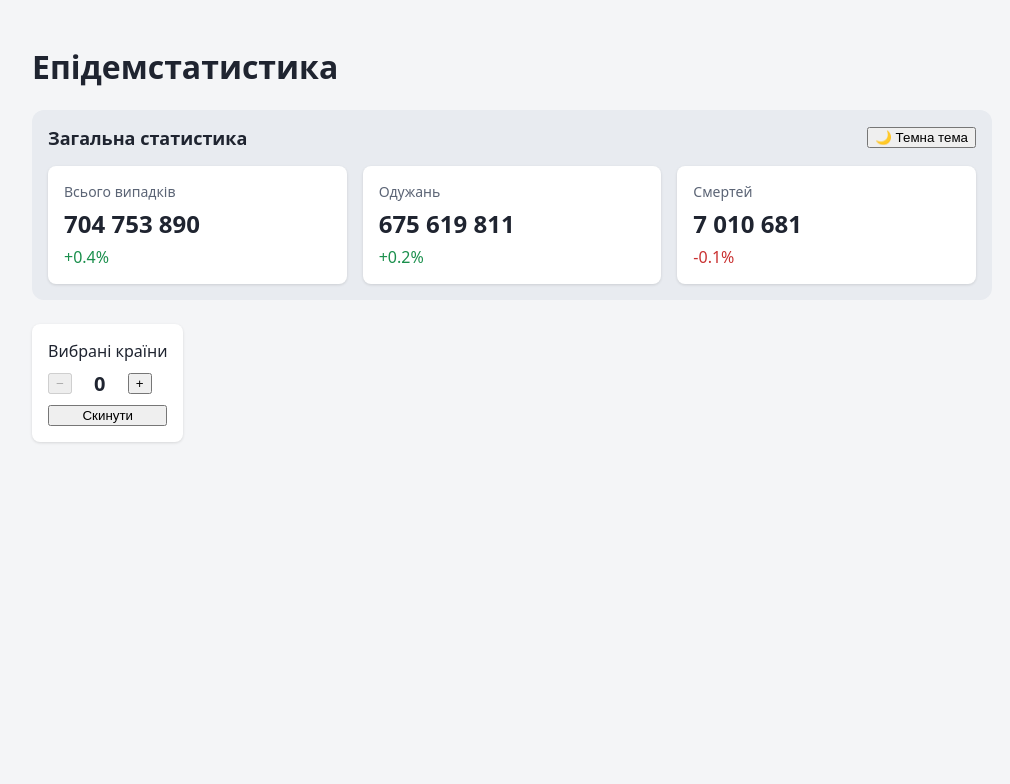
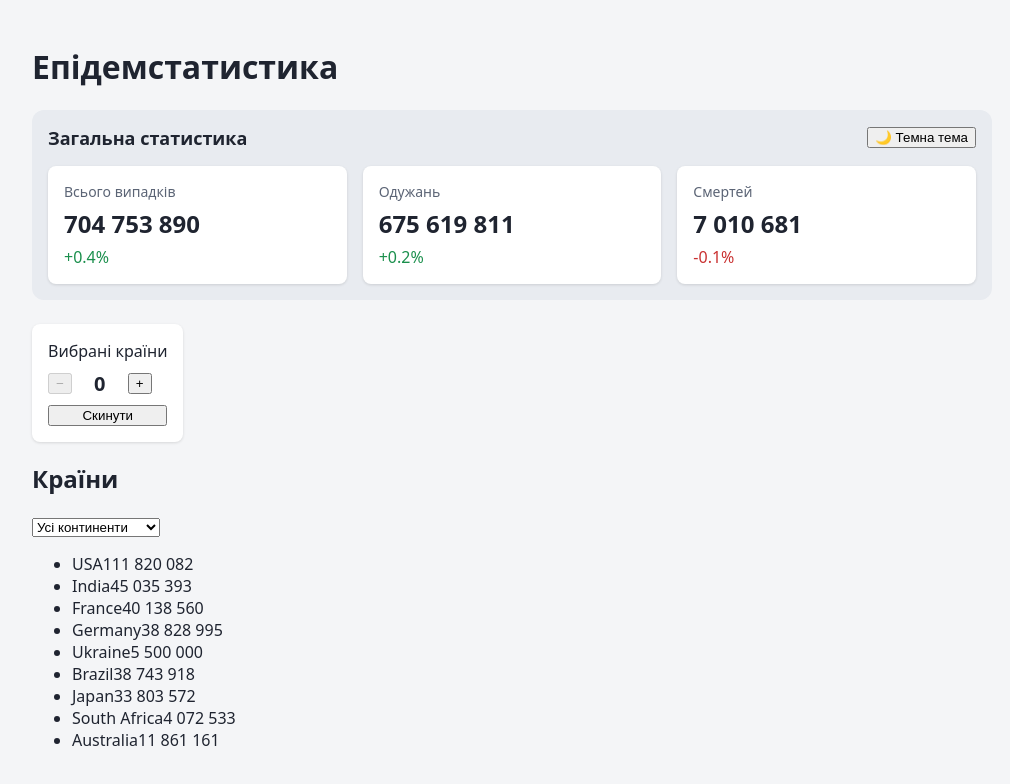
Before and after one commit to ipz241shvo/epidemic-stats-dashboard, a React (Vite) app: page / in a window 1280 px wide. Shown: the top 784 px of the page, without its empty margins (128-1138 px from the left). Built offline with nearby package versions, Linux system fonts and the light colour scheme.

Commit message:
feat: add FilteredList widget

```diff
--- a/src/App.tsx
+++ b/src/App.tsx
@@ -1,6 +1,7 @@
 import KpiCard from './components/KpiCard'
 import Counter from './components/Counter'
 import Toggle from './components/Toggle'
+import FilteredList from './components/FilteredList'
 import { countries, kpiItems } from './data/mockData'
 
 function App() {
@@ -24,6 +25,10 @@ function App() {
       <section>
         <Counter label="Вибрані країни" min={0} max={countries.length} />
       </section>
+
+      <section>
+        <FilteredList title="Країни" items={countries} />
+      </section>
     </main>
   )
 }
--- /dev/null
+++ b/src/components/FilteredList.tsx
@@ -0,0 +1,56 @@
+import { useState } from 'react'
+import type { CountryStat } from '../types/country'
+
+interface FilteredListProps {
+  title: string
+  items: CountryStat[]
+}
+
+const ALL = 'all'
+
+function FilteredList({ title, items }: FilteredListProps) {
+  const [continent, setContinent] = useState(ALL)
+
+  const continents = [...new Set(items.map((item) => item.continent))].sort()
+
+  const visibleItems =
+    continent === ALL
+      ? items
+      : items.filter((item) => item.continent === continent)
+
+  return (
+    <div className="filtered-list">
+      <div className="filtered-list__header">
+        <h2>{title}</h2>
+        <select
+          value={continent}
+          onChange={(event) => setContinent(event.target.value)}
+        >
+          <option value={ALL}>Усі континенти</option>
+          {continents.map((name) => (
+            <option key={name} value={name}>
+              {name}
+            </option>
+          ))}
+        </select>
+      </div>
+
+      {visibleItems.length === 0 ? (
+        <p className="filtered-list__empty">Немає країн для цього фільтра</p>
+      ) : (
+        <ul className="filtered-list__items">
+          {visibleItems.map((item) => (
+            <li key={item.countryInfo.iso3} className="filtered-list__item">
+              <span>{item.country}</span>
+              <span className="filtered-list__cases">
+                {item.cases.toLocaleString('uk-UA')}
+              </span>
+            </li>
+          ))}
+        </ul>
+      )}
+    </div>
+  )
+}
+
+export default FilteredList
```
